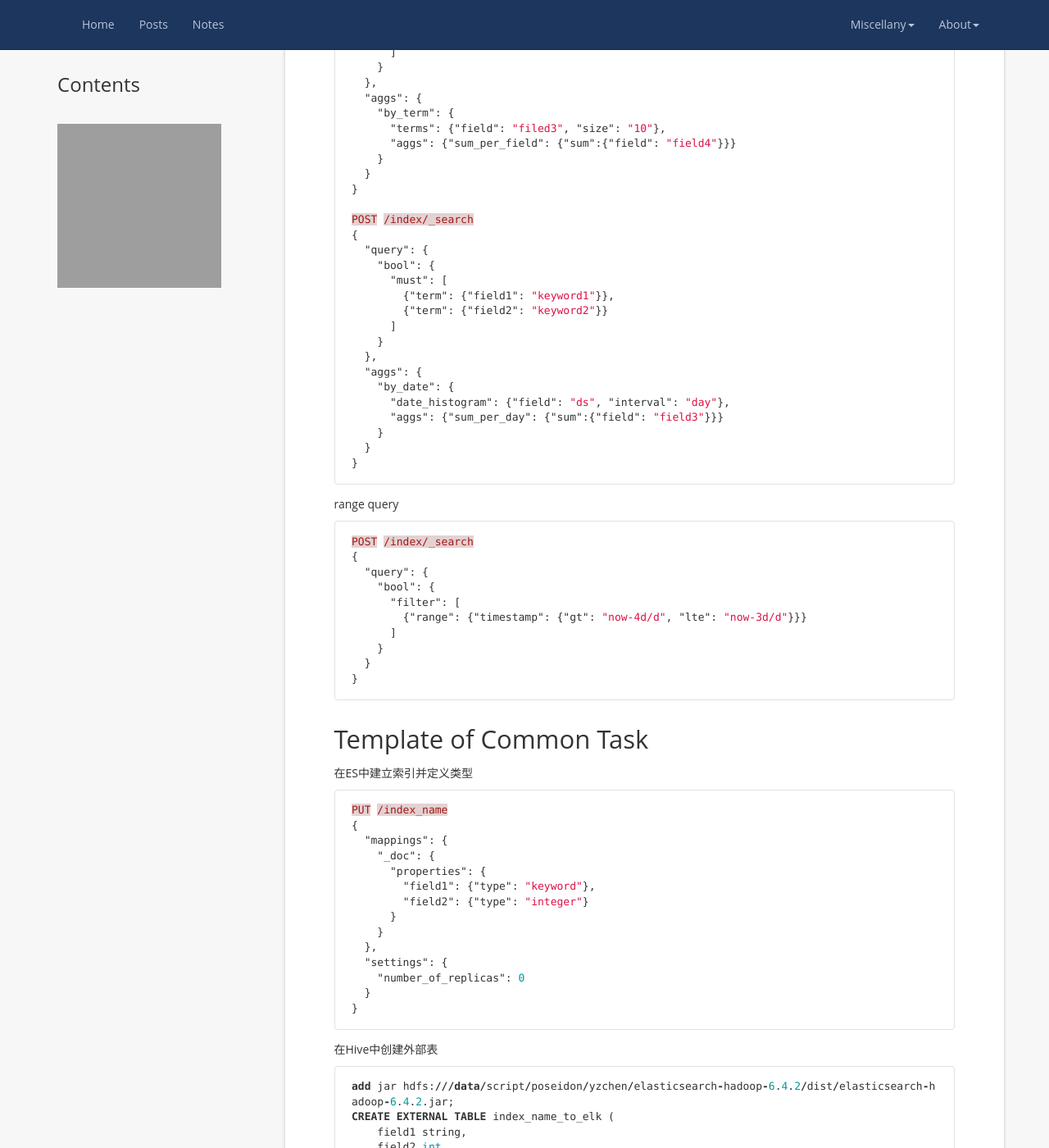
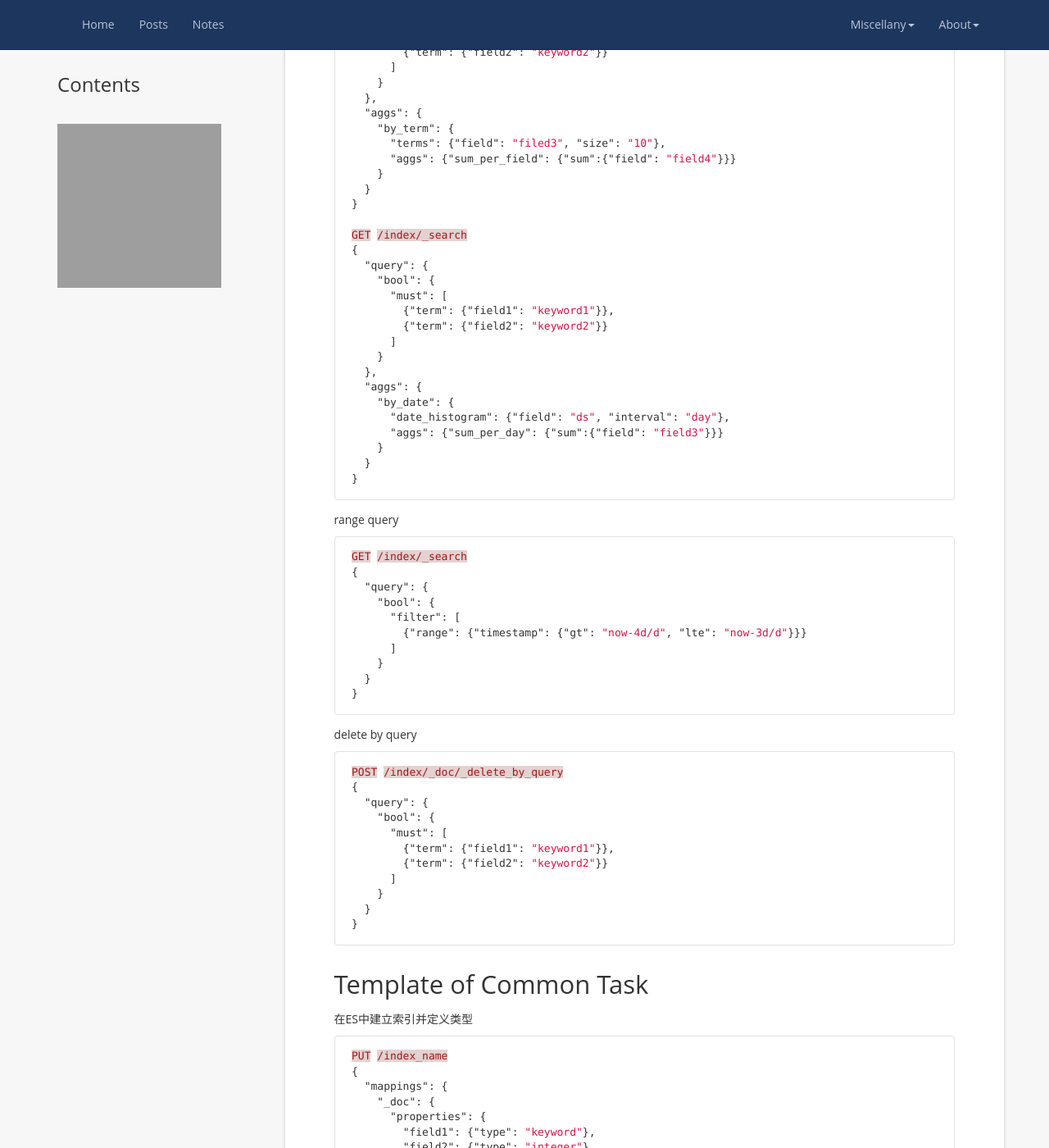
Before and after one commit to cyzlmh/cyzlmh.github.io, a Jekyll site: the page built from notes/Note-elasticsearch.md, in a window 1280 px wide and 1400 px high, scrolled down 2276 px. Shown: the whole window at 82% size. Built offline with Jekyll 4.4.1, drawn with Linux system fonts in a browser that asks for light colours; nearby versions of some CDN libraries; some of the changed text lies outside the part shown; grey boxes are pictures that could not be loaded.

Commit message:
update blog

````diff
--- a/notes/Note-elasticsearch.md
+++ b/notes/Note-elasticsearch.md
@@ -97,9 +97,10 @@ POST /_aliases
 query
 
 ``` json
-POST /index/_search
+GET /index/_search
 {
   "size": 10,
+  "query"{
     "bool": {
       "must": [
         {"term": {"field1": "keyword1"}},
@@ -109,7 +110,7 @@ POST /index/_search
   }
 }
 
-POST /index/_search
+GET /index/_search
 {
   "query": {
     "bool": {
@@ -124,7 +125,7 @@ POST /index/_search
   }
 }
 
-POST /index/_search
+GET /index/_search
 {
   "query": {
     "bool": {
@@ -142,7 +143,7 @@ POST /index/_search
   }
 }
 
-POST /index/_search
+GET /index/_search
 {
   "query": {
     "bool": {
@@ -164,12 +165,28 @@ POST /index/_search
 range query
 
 ``` json
-POST /index/_search
+GET /index/_search
 {
   "query": {
     "bool": {
       "filter": [
         {"range": {"timestamp": {"gt": "now-4d/d", "lte": "now-3d/d"}}}
+      ]
+    }
+  }
+}
+```
+
+delete by query
+
+``` json
+POST /index/_doc/_delete_by_query
+{
+  "query": {
+    "bool": {
+      "must": [
+        {"term": {"field1": "keyword1"}},
+        {"term": {"field2": "keyword2"}}
       ]
     }
   }
````
Also changed, not shown: 1 other file.
